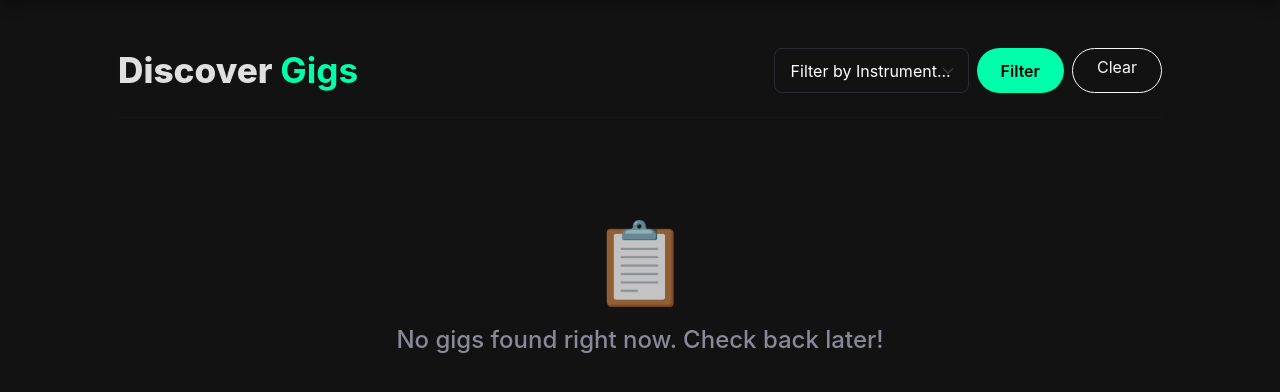
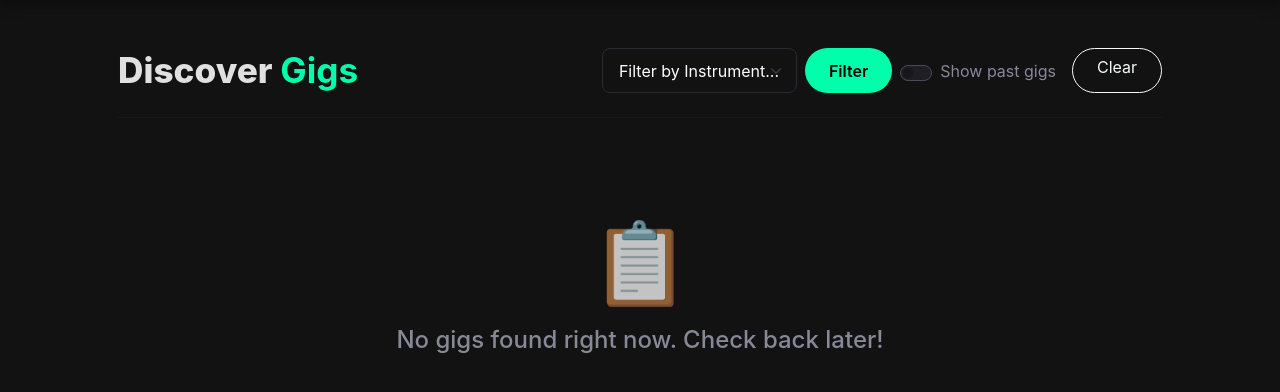
Before and after one commit to yehorm14/find-my-gig, a Django app: page /gigs/ in a window 1280 px wide. Shown: the part 96-488 px from the top of the page. Run offline with Django 5.2, Linux system fonts and the light colour scheme; data that the repository does not hold is empty; parts of the project's set-up code (start-up, migrations or seed data) failed here and were passed over.

Commit message:
Hide past gigs and block applying after the deadline (#24)
* Hide past gigs and refuse applications after the deadline

Listings now default to deadline >= today with a "Show past gigs" toggle
(?show_past=1). Posting a gig with a past deadline returns invalid_data and
applying after the deadline returns deadline_passed. The seed script uses
dates relative to today so the demo stays populated.

Co-Authored-By: Claude Sonnet 5.5 <noreply@anthropic.com>
Claude-Session: https://claude.ai/code/session_01FE1n2iBin1iRLYxZ1BZDsj

* Test that seeded gigs are all upcoming

Co-Authored-By: Claude Sonnet 5.5 <noreply@anthropic.com>
Claude-Session: https://claude.ai/code/session_01FE1n2iBin1iRLYxZ1BZDsj

---------

Co-authored-by: Claude <noreply@anthropic.com>

```diff
--- a/gigs/views.py
+++ b/gigs/views.py
@@ -10,6 +10,7 @@ from django.conf import settings
 from django.core.exceptions import ValidationError
 from django.db import IntegrityError, transaction
 from django.db.models import Prefetch
+from django.utils import timezone
 from django.contrib.auth import login, logout
 from django.contrib.auth.models import User
 from django.contrib.auth.decorators import login_required
@@ -54,8 +55,13 @@ def home(request):
 def gig_listings(request):
     """
     Handles the main Gig list page with dropdown filtering and sorting.
+    Gigs whose deadline has passed are hidden unless ?show_past=1 is given.
     """
     gigs_queryset = Listing.objects.all()
+
+    show_past = request.GET.get('show_past') == '1'
+    if not show_past:
+        gigs_queryset = gigs_queryset.filter(deadline__gte=timezone.localdate())
 
     # Extract filter and sort parameters from URL
     instrument_filter = request.GET.get('instrument', '')
@@ -97,6 +103,7 @@ def gig_listings(request):
         'selected_instrument': instrument_filter,
         'selected_date': date_query,
         'current_sort': sort_by,
+        'show_past': show_past,
         'bookmarked_gig_ids': bookmarked_gig_ids,
     }
 
@@ -489,6 +496,8 @@ def create_gig_listing(request):
             return json_error('missing_fields')
 
         try:
+            if datetime.date.fromisoformat(str(deadline)) < timezone.localdate():
+                return json_error('invalid_data')
             listing = Listing.objects.create(
                 band=request.user.band,
                 title=title,
@@ -576,6 +585,8 @@ def apply_gig(request, listing):
         return json_error('own_gig')
     if Application.objects.filter(applicant=request.user, listing=listing).exists():
         return json_error('already_applied')
+    if listing.deadline < timezone.localdate():
+        return json_error('deadline_passed')
 
     try:
         with transaction.atomic():
--- a/population_script.py
+++ b/population_script.py
@@ -248,7 +248,7 @@ def populate(reset=False):
     print("Creating 30 Gig Listings...")
     for i in range(30):
         owning_band = random.choice(bands_list)
-        future_date = timezone.now() + timedelta(days=random.randint(1, 60))
+        future_date = timezone.localdate() + timedelta(days=random.randint(1, 60))
         venue = random.choice(UK_VENUES)
 
         listing = Listing.objects.create(
--- a/static/find_my_gig/js/filter.js
+++ b/static/find_my_gig/js/filter.js
@@ -6,7 +6,24 @@ document.addEventListener('DOMContentLoaded', function () {
             const instrumentFilter = document.getElementById('filter-instrument')?.value || '';
             const params = new URLSearchParams();
             if (instrumentFilter) params.append('instrument', instrumentFilter);
+            if (document.getElementById('show-past-toggle')?.checked) params.append('show_past', '1');
             window.location.href = window.location.pathname + '?' + params.toString();
         });
     }
 });
+
+document.addEventListener('DOMContentLoaded', function () {
+    const showPastToggle = document.getElementById('show-past-toggle');
+
+    if (showPastToggle) {
+        showPastToggle.addEventListener('change', function () {
+            const params = new URLSearchParams(window.location.search);
+            if (this.checked) {
+                params.set('show_past', '1');
+            } else {
+                params.delete('show_past');
+            }
+            window.location.href = window.location.pathname + '?' + params.toString();
+        });
+    }
+});
--- a/templates/gigs/gig_listings.html
+++ b/templates/gigs/gig_listings.html
@@ -22,6 +22,10 @@
                 <option value="Other"  {% if selected_instrument == 'Other' %}selected{% endif %}>Other</option>
             </select>
             <button type="button" id="filter-btn" class="btn apply-btn rounded-pill px-4 me-2">Filter</button>
+            <div class="form-check form-switch d-flex align-items-center me-3 mb-0">
+                <input class="form-check-input me-2" type="checkbox" id="show-past-toggle" {% if show_past %}checked{% endif %}>
+                <label class="form-check-label text-muted-custom text-nowrap" for="show-past-toggle">Show past gigs</label>
+            </div>
             <a href="{% url 'gigs:gig_listings' %}" class="btn btn-outline-light rounded-pill px-4">Clear</a>
         </div>
     </div>
```
Also changed, not shown: gigs/tests/test_hardening.py (+7 -0 lines), gigs/tests/test_views.py (+61 -6 lines).
